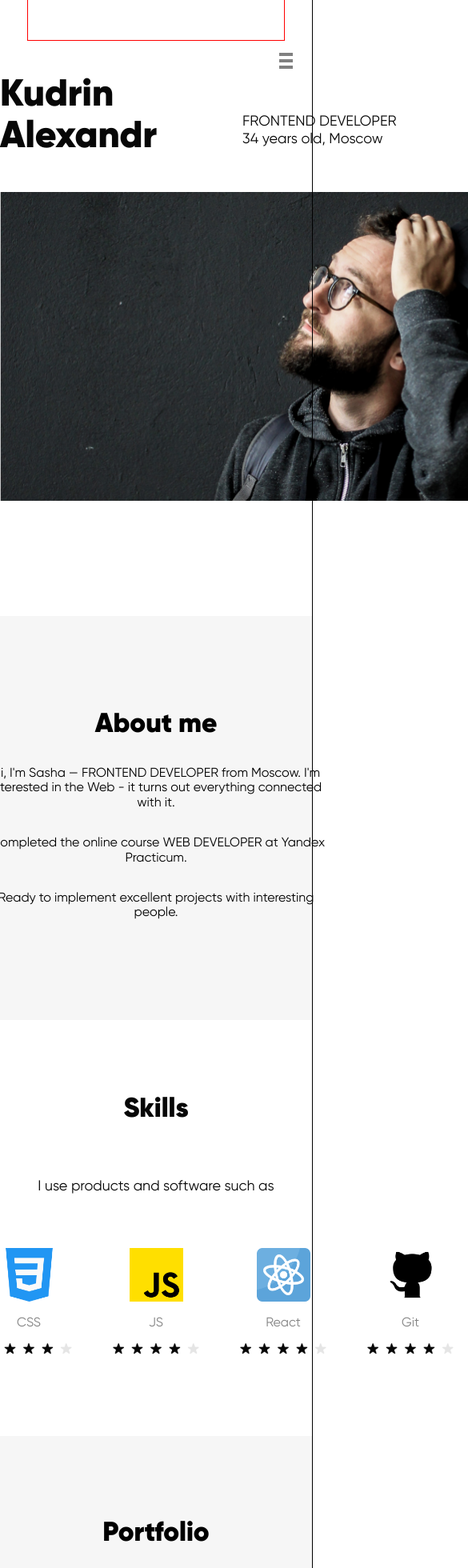
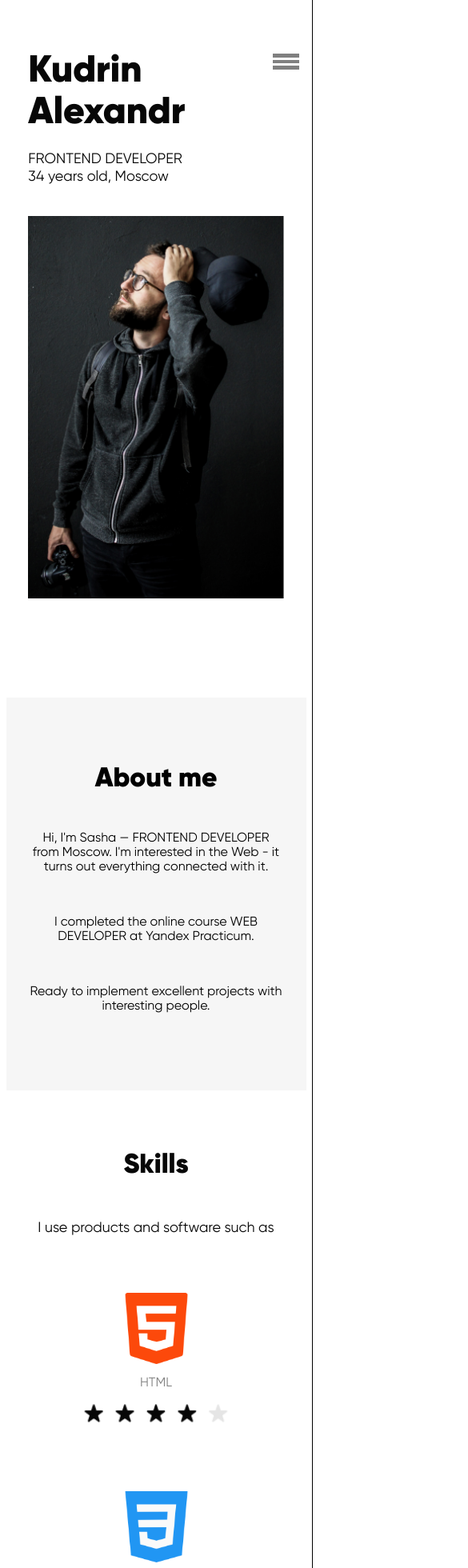
Before and after one commit to The-Mechanical-Ocean/my-portfolio, a React (Create React App) app: page / in a window 390 px wide. Shown: the top 1960 px of the page at 80% size, 585 px wide, since content can reach past the window. Built offline with nearby package versions, Linux system fonts and the light colour scheme.

Commit message:
last adaptive

```diff
--- a/src/components/AboutMe/AboutMe.css
+++ b/src/components/AboutMe/AboutMe.css
@@ -32,7 +32,7 @@
   margin: 0;
   padding: 0;
   font-size: 18px;
-  line-height: 21px;
+  line-height: 22px;
 }
 
 @media screen and (max-width: 900px) {
@@ -41,3 +41,21 @@
   }
 
 }
+
+@media screen and (max-width: 640px) {
+  .about {
+    max-width: 375px;
+    height: 491px;
+  }
+
+  .about__info-me-container {
+  margin-top: 30px;
+  display: flex;
+  flex-direction: column;
+  justify-content: space-between;
+  text-align: center;
+  width: 316px;
+  height: 261px;
+  }
+
+}
--- a/src/components/CardSkills/CardSkills.css
+++ b/src/components/CardSkills/CardSkills.css
@@ -54,6 +54,18 @@
   .card__image-container {
     width: 67px;
     height: 68px;
+  }
+}
+
+@media screen and (max-width: 640px) {
+  .card {
+    height: 166px;
+    width: 206px;
+  }
+
+  .card__image-container {
+    width: 89px;
+    height: 88px;
   }
 }
 /*
--- a/src/components/Footer/Footer.css
+++ b/src/components/Footer/Footer.css
@@ -51,7 +51,7 @@
 }
 
 .footer__link-container {
-  outline: 1px solid red;
+  /* outline: 1px solid red; */
   margin-top: 60px;
   display: flex;
   justify-content: space-between;
@@ -78,6 +78,38 @@
     max-width: 768px;
   }
 
+}
+
+@media screen and (max-width: 900px) {
+  .footer {
+    max-width: 375px;
+  }
+
+  .footer__title {
+    margin-top: 82px;
+  }
+
+  .footer__text {
+    margin-top: 27px;
+  }
+
+  .footer__button {
+    width: 316px;
+    height: 42px;
+    margin-top: 40px;
+  }
+
+  .footer__link-container {
+    margin-top: 48px;
+    width: 316px;
+    height: 40px;
+  }
+
+  .footer__link-container-text {
+    margin-top: 48px;
+    width: 315px;
+    text-align: center;
+  }
 }
 /*
 @media screen and (max-width: 640px) {
--- a/src/components/Header/Header.css
+++ b/src/components/Header/Header.css
@@ -4,7 +4,7 @@
   height: 90px;
   display: flex;
   align-items: flex-end;
-  outline: 1px solid red;
+  /* outline: 1px solid red; */
 }
 
 
@@ -18,9 +18,8 @@
 
 @media screen and (max-width: 640px) {
   .header {
-    outline: 1px solid red;
-    max-width: 320px;
-    height: 50px;
+    height: 0;
+    width: 0;
   }
 
 }
--- a/src/components/Hero/Hero.css
+++ b/src/components/Hero/Hero.css
@@ -4,6 +4,7 @@
   /* width: 99.8%; */
   height: 680px;
   display: flex;
+
   /* flex-direction: column; */
   /* justify-content: space-between;  */
   align-content: center;
@@ -168,45 +169,40 @@
     }
   }
 
-  /* @media screen and (max-width: 640px) {
-    .header {
-      max-width: 320px;
-      height: 50px;
+  @media screen and (max-width: 640px) {
+    .hero {
+      max-width: 375px;
+      height: 812px;
+      margin-top: 60px;
     }
 
-    .header__title {
-      font-size: 10px;
-      margin-right: 10px;
+    .hero__container {
+      width: 319.5px;
+      height: 688px;
     }
 
-    .header__face-img {
-      width: 16px;
-      height: 16px;
+    .hero__info-container {
+      flex-direction: column;
+      align-items: flex-start;
     }
 
-    .header__inst-img {
-      width: 16px;
-      height: 16px;
+    .hero__profi {
+      margin: 23px 0 0 0;
+      width: 200px;
+      font-size: 18px;
+      line-height: 22px;
+      color: #070707;
+      outline: none;
     }
 
-    .header__twit-img {
-      width: 16px;
-      height: 16px;
+    .hero__container-lang {
+      display: none;
     }
 
-    .header__link {
-      width: 16px;
-      height: 16px;
+    .hero__foto {
+      background-image: url("../../images/hero__foto_mobile.png");
+      width: 320px;
+      height: 478px;
+      /* margin-top: 40px; */
     }
-
-    .header__menu {
-      height: 18px;
-      width: 18px;
-      margin-right: 10px;
-    }
-
-    .header__img-container {
-      margin-left: 10px;
-      width: 60px;
-    }
-  } */
+  }
--- a/src/components/Navigation/Navigation.css
+++ b/src/components/Navigation/Navigation.css
@@ -6,7 +6,7 @@
   justify-content: center;
   z-index: 2;
   right: 23px;
-  top: 65px;
+  top: 66px;
   margin-left: 14px;
   border: none;
   text-decoration: none;
@@ -28,18 +28,18 @@
 }
 
 .navigation__span {
-  width: 17px;
-  height: 4px;
+  width: 33px;
+  height: 5px;
   background-color: gray;
   padding: 0;
 }
 
 .navigation__span:nth-child(2) {
-  margin-top: 4px;
+  margin-top: 3px;
 }
 
 .navigation__span:nth-child(3) {
-  margin-top: 4px;
+  margin-top: 3px;
 }
 
 .navigation__span_menu-active:nth-child(1) {
@@ -47,14 +47,14 @@
 }
 
 .navigation__span_menu-active:nth-child(2) {
-  width: 23px;
+  width: 34px;
   transform: rotate(-48deg);
   transition: transform 0.35s;
 }
 
 .navigation__span_menu-active:nth-child(3) {
-  width: 23px;
-  margin-top: -4px;
+  width: 33px;
+  margin-top: -5px;
   transform: rotate(42deg);
   transition: transform 0.35s;
 }
@@ -66,10 +66,10 @@
   position: absolute;
   top: 0;
   right: 0;
-  width: 288px;
+  width: 320px;
   height: 812px;
   padding: 15px;
-  background: #f4f4f4cf;
+  background: #fff;
   transform: translateX(100%);
   transition: transform 0.3s;
   visibility: hidden;
@@ -111,8 +111,8 @@
   justify-content: flex-end;
   align-items: flex-end;
   transform: rotate(90deg);
-  margin-left: 187px;
-  margin-bottom: 90px;
+  margin-left: 220px;
+  margin-bottom: 55px;
 }
 
 .navigation__menu-button-lang {
--- a/src/components/Portfolio/Portfolio.css
+++ b/src/components/Portfolio/Portfolio.css
@@ -58,3 +58,22 @@
     /* border: none; */
   }
 }
+
+@media screen and (max-width: 640px) {
+  .portfolio {
+    max-width: 375px;
+    height: 1120px;
+  }
+
+  .portfolio__image-link {
+    width: 316px;
+    height: 171px;
+    /* outline: 1px solid green; */
+    /* border: none; */
+  }
+
+  .portfolio__figcaption {
+    margin: 35px 0 78px 0;
+  }
+
+}
--- a/src/components/Skills/Skills.css
+++ b/src/components/Skills/Skills.css
@@ -37,3 +37,27 @@
     max-width: 768px;
   }
 }
+
+@media screen and (max-width: 640px) {
+  .skills {
+    max-width: 375px;
+    height: 1500px;
+    justify-content:center
+  }
+
+  .skills__title {
+    margin-top: 83px;
+  }
+
+  .skills__text {
+    margin-top: 50px;
+  }
+
+  .skills__cards-container {
+    flex-direction: column;
+    margin-bottom: 100px;
+    margin-top: 71px;
+    row-gap: 82px;
+  }
+
+}
```
Also changed, not shown: src/images/hero__foto_mobile.png (added).
